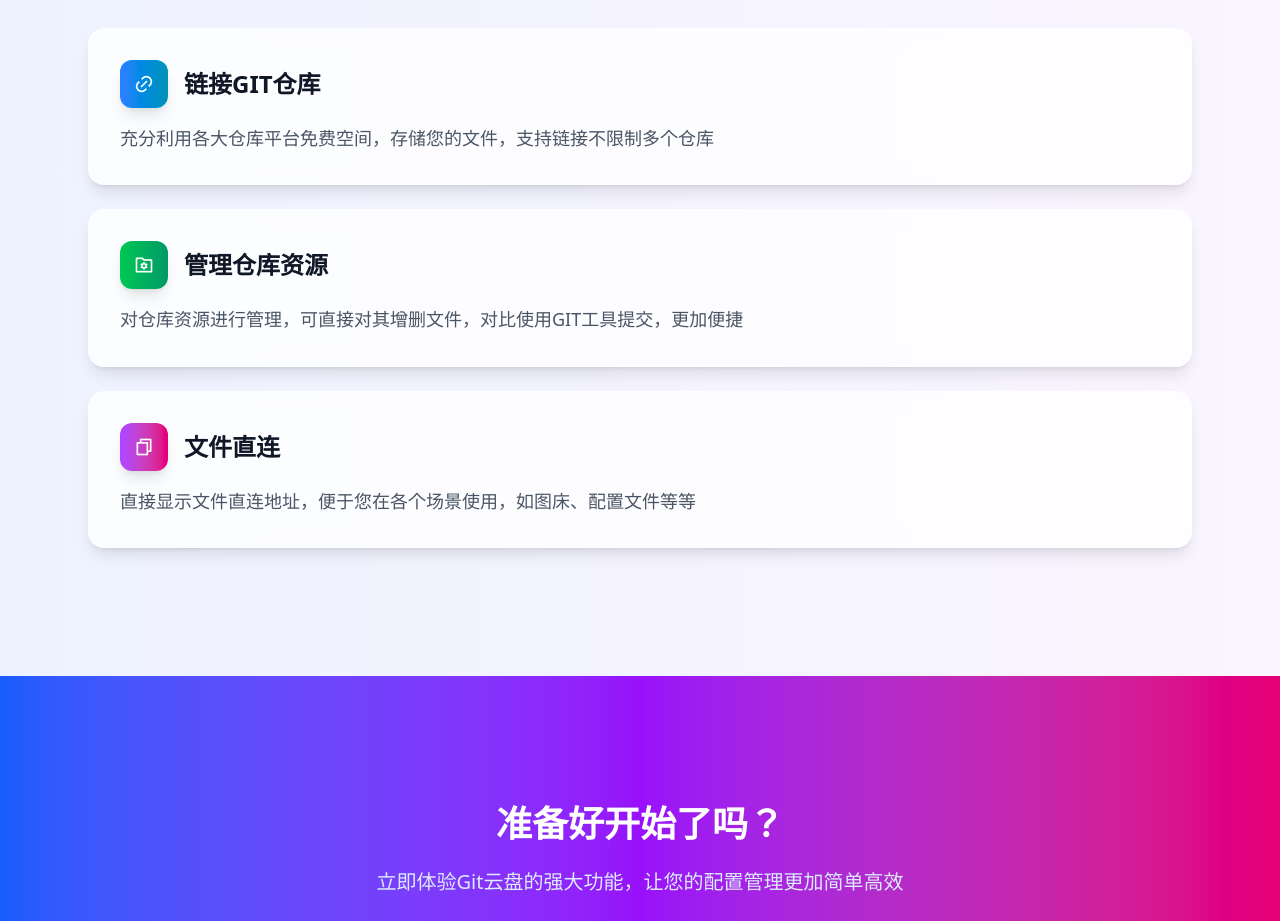
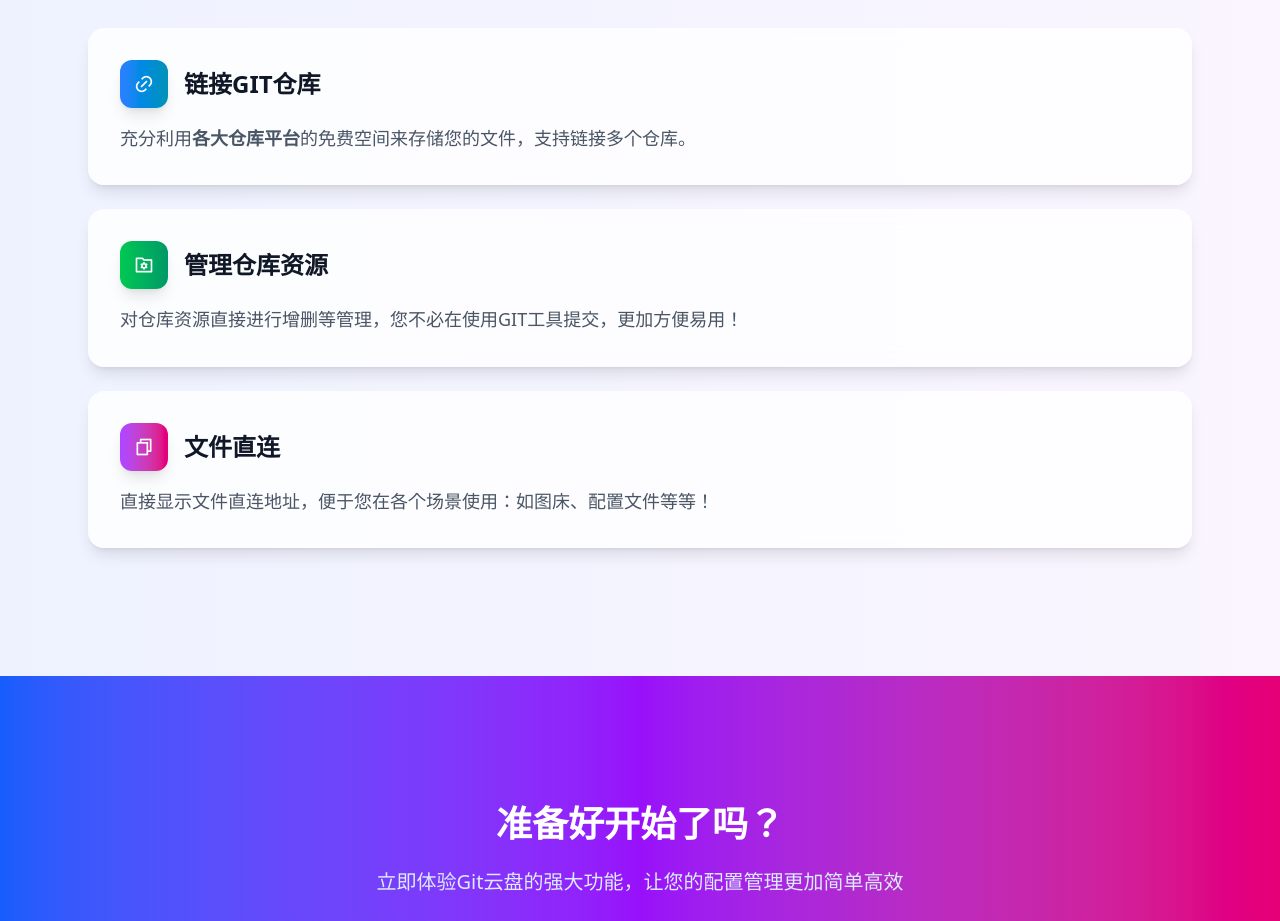
Before and after one commit to dingshaohua-com/git-drive, a SvelteKit app in the folder apps/web/: page / in a window 1280 px wide. Shown: the part 1100-2021 px from the top of the page. Built offline with nearby package versions, Linux system fonts and the light colour scheme.

Commit message:
Update +page.svelte

```diff
--- a/apps/web/src/routes/+page.svelte
+++ b/apps/web/src/routes/+page.svelte
@@ -63,7 +63,7 @@
 							<h3 class="text-2xl font-bold text-gray-900">链接GIT仓库</h3>
 						</div>
 						<p class="text-gray-600 text-lg leading-relaxed">
-							充分利用各大仓库平台免费空间，存储您的文件，支持链接不限制多个仓库
+							充分利用<strong>各大仓库平台</strong>的免费空间来存储您的文件，支持链接多个仓库。
 						</p>
 					</div>
 					<div class="bg-white/80 backdrop-blur-sm rounded-2xl p-8 shadow-lg hover:shadow-xl transition-all duration-300 hover:-translate-y-1">
@@ -74,7 +74,7 @@
 							<h3 class="text-2xl font-bold text-gray-900">管理仓库资源</h3>
 						</div>
 						<p class="text-gray-600 text-lg leading-relaxed">
-							对仓库资源进行管理，可直接对其增删文件，对比使用GIT工具提交，更加便捷
+							对仓库资源直接进行增删等管理，您不必在使用GIT工具提交，更加方便易用！
 						</p>
 					</div>
 					<div class="bg-white/80 backdrop-blur-sm rounded-2xl p-8 shadow-lg hover:shadow-xl transition-all duration-300 hover:-translate-y-1">
@@ -85,7 +85,7 @@
 							<h3 class="text-2xl font-bold text-gray-900">文件直连</h3>
 						</div>
 						<p class="text-gray-600 text-lg leading-relaxed">
-							直接显示文件直连地址，便于您在各个场景使用，如图床、配置文件等等
+							直接显示文件直连地址，便于您在各个场景使用：如图床、配置文件等等！
 						</p>
 					</div>
 				</div>
```
